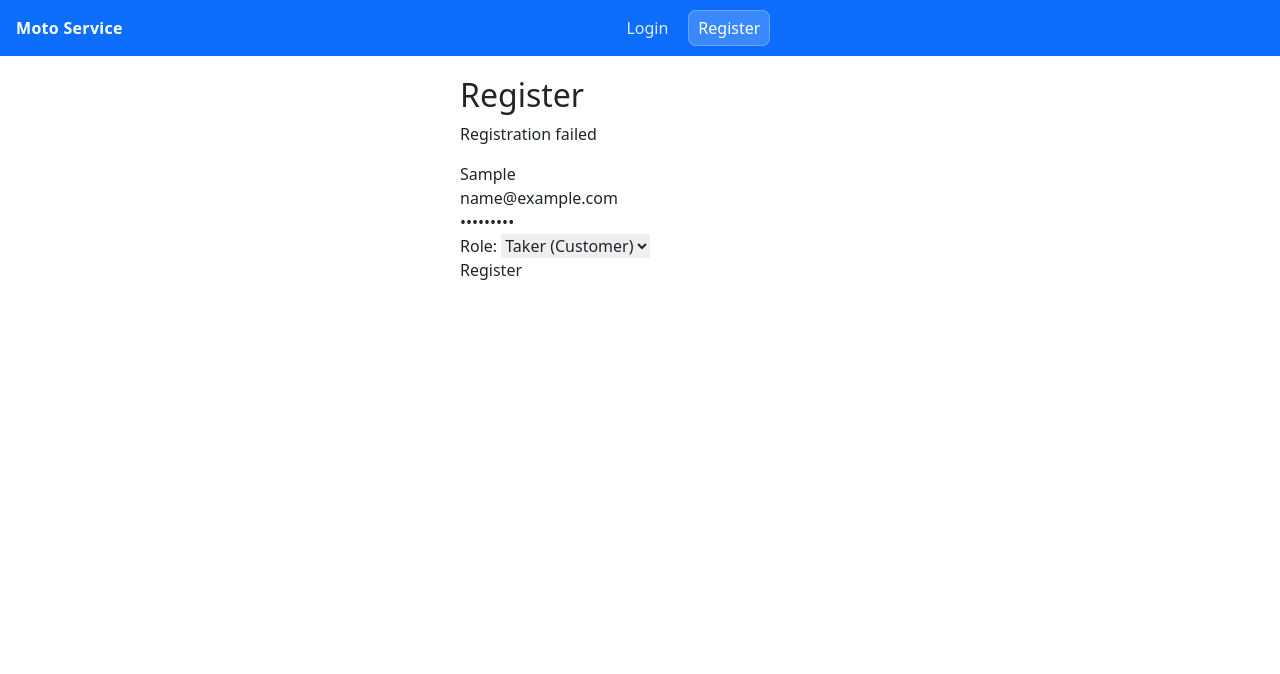
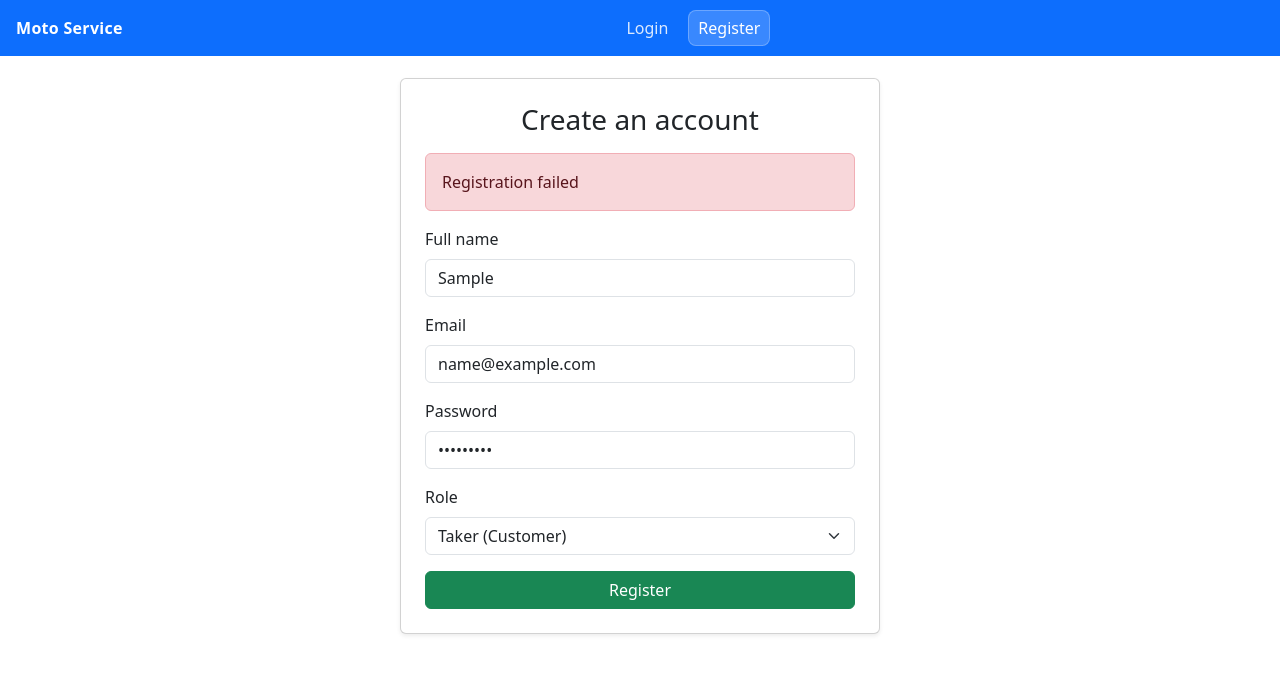
Before and after one commit to jayachandran-student/bike-service-frontend, a React (Create React App) app: page /register in a window 1280 px wide. Both pictures are taken after typing "Sample", "name@example.com", "Sample123" into the empty fields and a click on the button "Register". Shown: the top 674 px of the page. Built offline with nearby package versions, Linux system fonts and the light colour scheme; no server answers.

Commit message:
chore(ui): improve Login and Register forms with Bootstrap

```diff
--- a/public/index.html
+++ b/public/index.html
@@ -4,8 +4,10 @@
 <head>
   <meta charset="utf-8" />
   <meta name="viewport" content="width=device-width, initial-scale=1" />
-  <title>React App</title>
+  <title>Motorcycle Service Booking</title>
+  <link rel="icon" href="%PUBLIC_URL%/favicon.ico" />
 </head>
+
 
 <body>
   <noscript>You need to enable JavaScript to run this app.</noscript>
--- a/src/pages/Login.js
+++ b/src/pages/Login.js
@@ -12,37 +12,56 @@ const Login = () => {
   const handleSubmit = async (e) => {
     e.preventDefault();
     setMessage("");
+    try {
       const result = await login(email, password);
       if (result.success) {
         navigate("/dashboard");
       } else {
         setMessage(result.message || "Login failed ❌");
       }
+    } catch (err) {
+      setMessage(err?.message || "Login failed ❌");
+    }
   };
 
   return (
-    <div style={{ maxWidth: "400px", margin: "auto", padding: "20px" }}>
-      <h2>Login</h2>
-      {message && <p style={{ color: "red" }}>{message}</p>}
+    <div className="container d-flex justify-content-center align-items-center" style={{ minHeight: "75vh" }}>
+      <div className="card shadow-sm p-4" style={{ maxWidth: 420, width: "100%" }}>
+        <h3 className="mb-3 text-center">Login</h3>
+
+        {message && <div className="alert alert-danger">{message}</div>}
+
         <form onSubmit={handleSubmit}>
+          <div className="mb-3">
+            <label className="form-label">Email</label>
             <input
               type="email"
-          placeholder="Email"
+              className="form-control"
+              placeholder="you@example.com"
               value={email}
               onChange={(e) => setEmail(e.target.value)}
               required
+              autoFocus
             />
-        <br />
+          </div>
+
+          <div className="mb-3">
+            <label className="form-label">Password</label>
             <input
               type="password"
-          placeholder="Password"
+              className="form-control"
+              placeholder="Enter your password"
               value={password}
               onChange={(e) => setPassword(e.target.value)}
               required
             />
-        <br />
-        <button type="submit">Login</button>
+          </div>
+
+          <button type="submit" className="btn btn-primary w-100">
+            Login
+          </button>
         </form>
+      </div>
     </div>
   );
 };
--- a/src/pages/Register.js
+++ b/src/pages/Register.js
@@ -8,75 +8,97 @@ function Register() {
     name: "",
     email: "",
     password: "",
-    role: "taker", // default role
+    role: "taker",
   });
 
   const [message, setMessage] = useState("");
   const navigate = useNavigate();
 
   const handleChange = (e) => {
-    setFormData({
-      ...formData,
-      [e.target.name]: e.target.value,
-    });
+    setFormData(prev => ({ ...prev, [e.target.name]: e.target.value }));
   };
 
   const handleSubmit = async (e) => {
     e.preventDefault();
     setMessage("");
-
+    try {
       const result = await register(formData);
-
       if (result.success) {
         setMessage("Registered successfully ✅ Redirecting to login...");
-      setTimeout(() => navigate("/login"), 1500);
+        setTimeout(() => navigate("/login"), 1400);
       } else {
         setMessage(result.message || "Registration failed ❌");
+      }
+    } catch (err) {
+      setMessage(err?.message || "Registration failed ❌");
     }
   };
 
   return (
-    <div style={{ maxWidth: "400px", margin: "auto", padding: "20px" }}>
-      <h2>Register</h2>
-      {message && <p>{message}</p>}
+    <div className="container d-flex justify-content-center align-items-center" style={{ minHeight: "75vh" }}>
+      <div className="card shadow-sm p-4" style={{ maxWidth: 480, width: "100%" }}>
+        <h3 className="mb-3 text-center">Create an account</h3>
+
+        {message && (
+          <div className={`alert ${message.includes("successfully") ? "alert-success" : "alert-danger"}`}>
+            {message}
+          </div>
+        )}
+
         <form onSubmit={handleSubmit}>
+          <div className="mb-3">
+            <label className="form-label">Full name</label>
             <input
               type="text"
               name="name"
-          placeholder="Name"
+              className="form-control"
+              placeholder="Your full name"
               value={formData.name}
               onChange={handleChange}
               required
+              autoFocus
             />
-        <br />
+          </div>
+
+          <div className="mb-3">
+            <label className="form-label">Email</label>
             <input
               type="email"
               name="email"
-          placeholder="Email"
+              className="form-control"
+              placeholder="you@example.com"
               value={formData.email}
               onChange={handleChange}
               required
             />
-        <br />
+          </div>
+
+          <div className="mb-3">
+            <label className="form-label">Password</label>
             <input
               type="password"
               name="password"
-          placeholder="Password"
+              className="form-control"
+              placeholder="Choose a password"
               value={formData.password}
               onChange={handleChange}
               required
             />
-        <br />
-        <label>
-          Role:{" "}
-          <select name="role" value={formData.role} onChange={handleChange}>
+          </div>
+
+          <div className="mb-3">
+            <label className="form-label">Role</label>
+            <select name="role" className="form-select" value={formData.role} onChange={handleChange}>
               <option value="taker">Taker (Customer)</option>
               <option value="lister">Lister (Owner)</option>
             </select>
-        </label>
-        <br />
-        <button type="submit">Register</button>
+          </div>
+
+          <button type="submit" className="btn btn-success w-100">
+            Register
+          </button>
         </form>
+      </div>
     </div>
   );
 }
```
Lines whose indentation alone changed are shown as unchanged.
